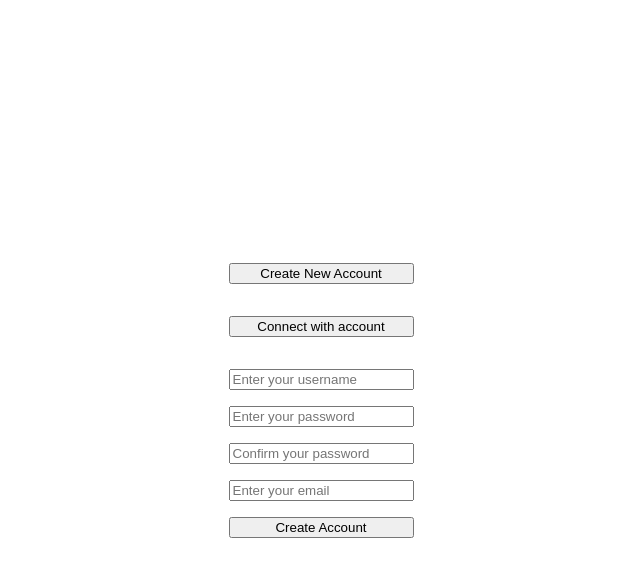
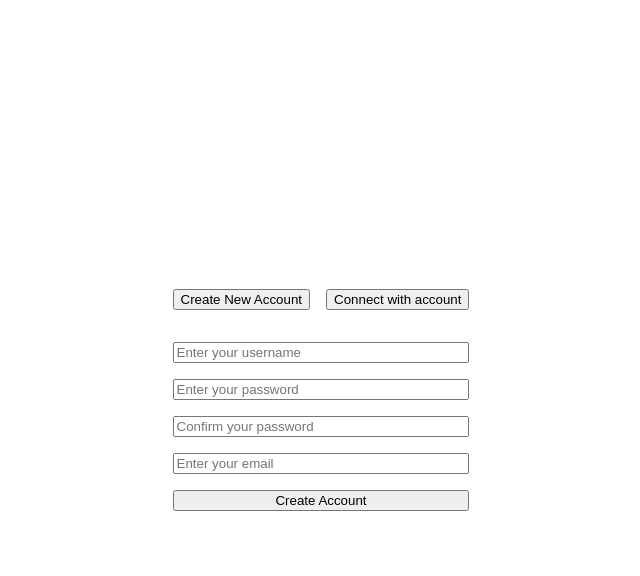
Before and after one commit to Miouss/tictactoe-online, a React (Vite) app in the folder packages/React/: page / in a window 1280 px wide. Both pictures are taken after a click on the button "Create New Account". Shown: the top 576 px of the page, without its empty margins (319-959 px from the left). Built offline with nearby package versions, Linux system fonts and the light colour scheme; no server answers.

Commit message:
Refactored Signup Component

```diff
--- a/packages/React/src/components/Signup/Signup.tsx
+++ b/packages/React/src/components/Signup/Signup.tsx
@@ -1,126 +1,42 @@
-import { Dispatch, SetStateAction, useRef, useState } from "react";
+import { Dispatch, SetStateAction, useState } from "react";
+import { SignupLogin as LoginForm } from "./SignupLogin";
+import { SignupCreateAccount as CreateAccountForm } from "./SignupCreateAccount";
 import {
   SignupContainer as Container,
+  SignupActions as Actions,
   Button,
-  FormAccount as Form,
-  InputUsername as Username,
-  InputPassword as Password,
-  InputPasswordConfirm as PasswordConfirm,
-  InputEmail as Email,
-  ButtonSubmit as Submit,
-  ConditionalContainer,
+  ConditionnalSubMenu,
 } from "../../styles";
+
+type SubMenu = "createAccount" | "login";
 
 export function Signup({
   setPlayerName,
 }: {
   setPlayerName: Dispatch<SetStateAction<string>>;
 }) {
-  const passwordRef = useRef<HTMLInputElement>(null);
-  const passwordConfirmRef = useRef<HTMLInputElement>(null);
+  const [openSubmenu, setOpenSubmenu] = useState<SubMenu>();
 
-  const [isCreatingAccount, setIsCreatingAccount] = useState(false);
-  const [isLoggingIn, setIsLoggingIn] = useState(false);
-
-  const getCredentials = (event: React.FormEvent<HTMLFormElement>) => ({
-    username: event.currentTarget.username.value,
-    password: event.currentTarget.password.value,
-    email: event.currentTarget.email?.value,
-  });
-
-  const validatePassword = () => {
-    if (passwordRef.current?.value !== passwordConfirmRef.current?.value) {
-      passwordConfirmRef.current?.setCustomValidity("Passwords do not match");
-    } else {
-      passwordConfirmRef.current?.setCustomValidity("");
-    }
-  };
-
-  const createAccount = async (event: React.FormEvent<HTMLFormElement>) => {
-    event.preventDefault();
-
-    const method = "POST";
-    const headers = { "Content-Type": "application/json" };
-
-    const { username, password, email } = getCredentials(event);
-
-    const body = JSON.stringify({
-      username,
-      password,
-      email,
-    });
-
-    const url = "http://localhost:3001/api/create-account";
-    const options = { method, headers, body };
-
-    try {
-      const data = await fetchToDatabase(url, options);
-      alert(`Account created for ${username}!`);
-    } catch (error: any) {
-      alert(`Error ${error.status}: ${error.message}`);
-    }
-  };
-
-  const login = async (event: React.FormEvent<HTMLFormElement>) => {
-    event.preventDefault();
-
-    const method = "POST";
-    const headers = { "Content-Type": "application/json" };
-
-    const { username, password } = getCredentials(event);
-
-    const body = JSON.stringify({
-      username,
-      password,
-    });
-
-    const url = "http://localhost:3001/api/login";
-    const options = { method, headers, body };
-
-    try {
-      const data = await fetchToDatabase(url, options);
-
-      setPlayerName(username);
-    } catch (error: any) {
-      alert(`Error ${error.status}: ${error.message}`);
-    }
-  };
-
-  const fetchToDatabase = async (url: string, options: RequestInit) => {
-    const response = await fetch(url, options);
-
-    const data = await response.json();
-
-    if (!response.ok) throw { status: response.status, message: data.message };
-
-    return data;
-  };
+  const isSubMenuOpen = openSubmenu !== undefined;
+  const isCreatingAccount = openSubmenu === "createAccount";
 
   return (
     <Container>
-      <Button onClick={() => setIsCreatingAccount(!isCreatingAccount)}>
-        Create New Account
-      </Button>
-      <Button onClick={() => setIsLoggingIn(true)}>Connect with account</Button>
-      <ConditionalContainer displayed={isCreatingAccount}>
-        <Form onSubmit={createAccount}>
-          <Username />
-          <Password ref={passwordRef} />
-          <PasswordConfirm
-            ref={passwordConfirmRef}
-            onChange={validatePassword}
-          />
-          <Email />
-          <Submit> Create Account </Submit>
-        </Form>
-      </ConditionalContainer>
-      <ConditionalContainer displayed={isLoggingIn}>
-        <Form onSubmit={login}>
-          <Username />
-          <Password />
-          <Submit>Login</Submit>
-        </Form>
-      </ConditionalContainer>
+      <Actions>
+        <Button onClick={() => setOpenSubmenu("createAccount")}>
+          Create New Account
+        </Button>
+        <Button onClick={() => setOpenSubmenu("login")}>
+          Connect with account
+        </Button>
+      </Actions>
+      <ConditionnalSubMenu displayed={isSubMenuOpen}>
+        {isCreatingAccount ? (
+          <CreateAccountForm />
+        ) : (
+          <LoginForm setPlayerName={setPlayerName} />
+        )}
+      </ConditionnalSubMenu>
     </Container>
   );
 }
--- /dev/null
+++ b/packages/React/src/components/Signup/SignupCreateAccount.tsx
@@ -0,0 +1,33 @@
+import { useRef } from "react";
+import { createAccount } from "../../utils";
+import {
+  FormAccount as Form,
+  InputUsername as Username,
+  InputPassword as Password,
+  InputPasswordConfirm as PasswordConfirm,
+  InputEmail as Email,
+  ButtonSubmit as Submit,
+} from "../../styles";
+
+export function SignupCreateAccount() {
+  const passwordRef = useRef<HTMLInputElement>(null);
+  const passwordConfirmRef = useRef<HTMLInputElement>(null);
+
+  const validatePassword = () => {
+    if (passwordRef.current?.value !== passwordConfirmRef.current?.value) {
+      passwordConfirmRef.current?.setCustomValidity("Passwords do not match");
+    } else {
+      passwordConfirmRef.current?.setCustomValidity("");
+    }
+  };
+
+  return (
+    <Form onSubmit={createAccount}>
+      <Username />
+      <Password ref={passwordRef} />
+      <PasswordConfirm ref={passwordConfirmRef} onChange={validatePassword} />
+      <Email />
+      <Submit> Create Account </Submit>
+    </Form>
+  );
+}
--- /dev/null
+++ b/packages/React/src/components/Signup/SignupLogin.tsx
@@ -0,0 +1,22 @@
+import { Dispatch, SetStateAction } from "react";
+import { login } from "../../utils";
+import {
+  FormAccount as Form,
+  InputUsername as Username,
+  InputPassword as Password,
+  ButtonSubmit as Submit,
+} from "../../styles";
+
+interface Props {
+  setPlayerName: Dispatch<SetStateAction<string>>;
+}
+
+export function SignupLogin({ setPlayerName }: Props) {
+  return (
+    <Form onSubmit={(event) => login(event, setPlayerName)}>
+      <Username />
+      <Password />
+      <Submit>Login</Submit>
+    </Form>
+  );
+}
--- a/packages/React/src/styles/Signup.ts
+++ b/packages/React/src/styles/Signup.ts
@@ -1,15 +1,20 @@
 import styled from "@emotion/styled";
-import { flexColumn } from "./shorthands";
+import { flexColumn, flexRow } from "./shorthands";
 
 export const SignupContainer = styled("div")({
     ...flexColumn,
     gap               : "2rem",
 });
 
+export const SignupActions = styled("div")({
+    ...flexRow,
+    gap: "1rem",
+});
+
 export const Button = styled("button")({
 });
 
-export const ConditionalContainer = styled("div", {
+export const ConditionnalSubMenu = styled("div", {
     shouldForwardProp: (prop) => prop !== "display",
 })(({displayed} : {displayed: boolean}) => ({
     display: displayed ? "block" : "none",
--- /dev/null
+++ b/packages/React/src/utils/Signup/createAccount.ts
@@ -0,0 +1,26 @@
+import { getCredentials, fetchToDatabase } from "../";
+
+export async function createAccount(event: React.FormEvent<HTMLFormElement>) {
+  event.preventDefault();
+
+  const method = "POST";
+  const headers = { "Content-Type": "application/json" };
+
+  const { username, password, email } = getCredentials(event);
+
+  const body = JSON.stringify({
+    username,
+    password,
+    email,
+  });
+
+  const url = "http://localhost:3001/api/create-account";
+  const options = { method, headers, body };
+
+  try {
+    const data = await fetchToDatabase(url, options);
+    alert(`Account created for ${username}!`);
+  } catch (error: any) {
+    alert(`Error ${error.status}: ${error.message}`);
+  }
+}
--- /dev/null
+++ b/packages/React/src/utils/Signup/fetchToDatabase.ts
@@ -0,0 +1,9 @@
+export async function fetchToDatabase(url: string, options: RequestInit) {
+  const response = await fetch(url, options);
+
+  const data = await response.json();
+
+  if (!response.ok) throw { status: response.status, message: data.message };
+
+  return data;
+}
--- /dev/null
+++ b/packages/React/src/utils/Signup/getCredentials.ts
@@ -0,0 +1,7 @@
+export function getCredentials(event: React.FormEvent<HTMLFormElement>) {
+    return {
+      username: event.currentTarget.username.value,
+      password: event.currentTarget.password.value,
+      email: event.currentTarget.email?.value,
+    };
+  }
--- /dev/null
+++ b/packages/React/src/utils/Signup/login.ts
@@ -0,0 +1,30 @@
+import { Dispatch, SetStateAction } from "react";
+import { fetchToDatabase, getCredentials } from "../";
+
+export async function login(
+  event: React.FormEvent<HTMLFormElement>,
+  setPlayerName: Dispatch<SetStateAction<string>>
+) {
+  event.preventDefault();
+
+  const method = "POST";
+  const headers = { "Content-Type": "application/json" };
+
+  const { username, password } = getCredentials(event);
+
+  const body = JSON.stringify({
+    username,
+    password,
+  });
+
+  const url = "http://localhost:3001/api/login";
+  const options = { method, headers, body };
+
+  try {
+    const data = await fetchToDatabase(url, options);
+
+    setPlayerName(username);
+  } catch (error: any) {
+    alert(`Error ${error.status}: ${error.message}`);
+  }
+}
--- a/packages/React/src/utils/index.ts
+++ b/packages/React/src/utils/index.ts
@@ -3,3 +3,9 @@ export * from "./Lobby/copyLobbyId";
 
 // Tictactoe
 export * from "./Tictactoe/isGameWin";
+
+// Signup
+export * from "./Signup/createAccount";
+export * from "./Signup/getCredentials";
+export * from "./Signup/login";
+export * from "./Signup/fetchToDatabase";
```
